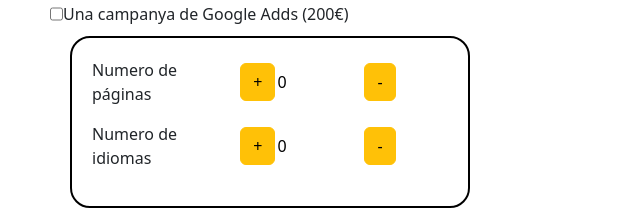
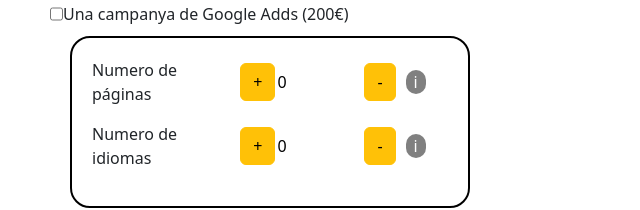
Before and after one commit to Ester79/SPRINT7, a React (Create React App) app in the folder presupuesto/: page / in a window 1280 px wide. Both pictures are taken after a click on the checkbox 56 px from the left and 86 px from the top of the page. Shown: the part 140-350 px from the top of the page, without its empty margins (0-640 px from the left). Built offline with nearby package versions, Linux system fonts and the light colour scheme.

Commit message:
Nivel 2: ej 6

```diff
--- a/presupuesto/src/App.css
+++ b/presupuesto/src/App.css
@@ -20,3 +20,14 @@
   display: flex;
   align-items: center;
 }
+
+.info {
+  background-color: grey;
+  color: white;
+  width: 20px;
+  margin-left: 10px;
+  border-radius: 60px;
+  border: none;
+  text-align: center;
+  cursor: pointer;
+}
--- a/presupuesto/src/components/Panell.js
+++ b/presupuesto/src/components/Panell.js
@@ -1,8 +1,11 @@
 import '../App.css';
 import PropTypes from 'prop-types';
+import Popup from './Popup';
+import { useState } from 'react';
 
+const Panell = ({ contarCantidad, sumar, restar, numeroPaginas, numeroIdiomas, abrirModal }) => {
 
-const Panell = ({ contarCantidad, sumar, restar, numeroPaginas, numeroIdiomas }) => {
+    const [mostrarModal, setMostrarModal] = useState(false);
 
     return (
         <div >
@@ -13,6 +16,7 @@ const Panell = ({ contarCantidad, sumar, restar, numeroPaginas, numeroIdiomas })
                     <input type="number" name="nPaginas" min={0} id='inputPaginas'
                         className='col-md-3 border-0' onChange={contarCantidad} value={numeroPaginas} />
                     <span className="btn btn-warning" id="restarPagina" onClick={restar}>-</span>
+                    <span><div className='info' onClick={() => setMostrarModal(visible => !visible)}>i</div></span>
                 </div>
                 <div className="grupo mb-3">
                     <div className="col-md-5">Numero de idiomas</div>
@@ -20,8 +24,10 @@ const Panell = ({ contarCantidad, sumar, restar, numeroPaginas, numeroIdiomas })
                     <input type="number" name="nIdiomas" min={0} id='inputIdiomas'
                         className='col-md-3 border-0' onChange={contarCantidad} value={numeroIdiomas} />
                     <span className="btn btn-warning" id="restarIdioma" onClick={restar}>-</span>
+                    <span><div className='info' onClick={() => setMostrarModal(visible => !visible)}>i</div></span>
                 </div>
             </form>
+            {mostrarModal && <Popup cantidadPaginas={numeroPaginas} cantidadIdiomas={numeroIdiomas} showModal={mostrarModal} cerrarPopup={() => setMostrarModal(false)} />}
         </div>
     )
 };
@@ -32,6 +38,8 @@ Panell.propTypes = {
     restar: PropTypes.func,
     numeroPaginas: PropTypes.number,
     numeroIdiomas: PropTypes.number,
+    abrirModal: PropTypes.func,
+
 }
 
 export default Panell;
--- /dev/null
+++ b/presupuesto/src/components/Popup.js
@@ -0,0 +1,18 @@
+import React from 'react';
+import Modal from 'react-bootstrap/Modal';
+
+
+const Popup = props => {
+    return (
+        <>
+            <Modal show={props.showModal} onHide={props.cerrarPopup} animation={false}>
+                <Modal.Header closeButton>
+                    <Modal.Title>Opciones seleccionadas para la Web:</Modal.Title>
+                </Modal.Header>
+                <Modal.Body>Has escogido <strong>{props.cantidadPaginas}</strong> páginas y <strong>{props.cantidadIdiomas}</strong> idiomas</Modal.Body>
+            </Modal>
+        </>
+    );
+};
+
+export default Popup;
```
Also changed, not shown: presupuesto/src/setupTests.js (deleted, +0 -5 lines), presupuesto/src/App.js (indentation only), presupuesto/src/logo.svg (deleted).
